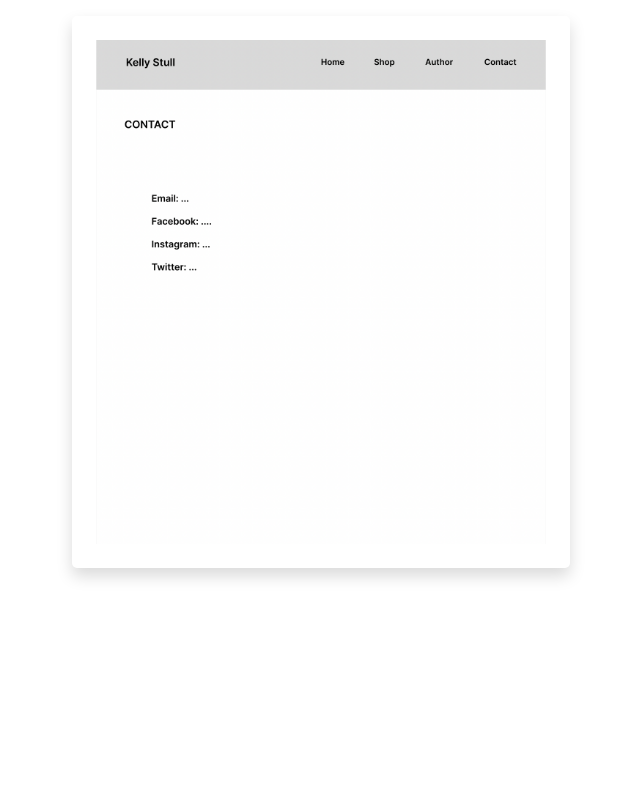
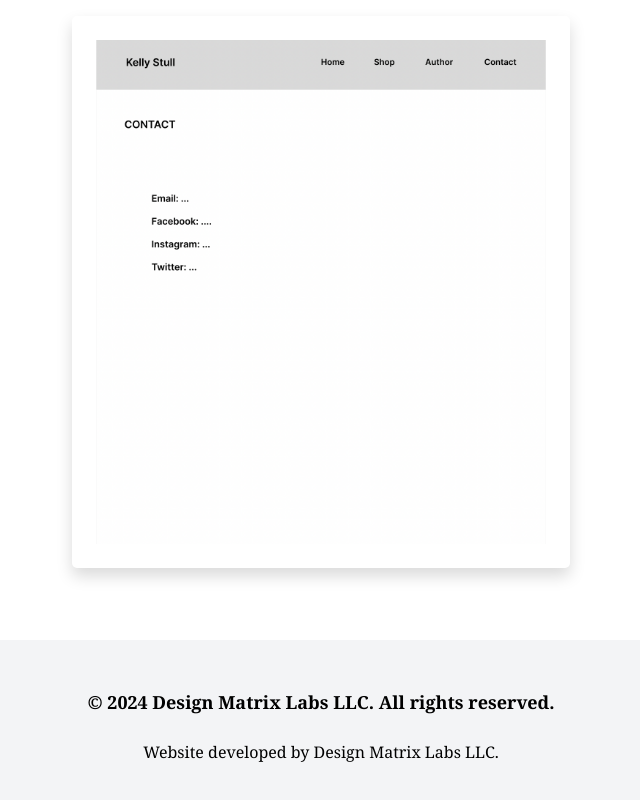
Before and after one commit to MariolaH/Design-Portfolio, a Next.js app: page /WisconsinBucketListBook/prototype in a window 1280 px wide. Shown: the part 2965-3765 px from the top of the page, without its empty margins (319-959 px from the left). Before the commit the page ends 3605 px from the top, so only its background shows below. Built offline with nearby package versions, Linux system fonts and the light colour scheme.

Commit message:
Added footer

```diff
--- a/src/app/WisconsinBucketListBook/HiFi/page.tsx
+++ b/src/app/WisconsinBucketListBook/HiFi/page.tsx
@@ -7,6 +7,7 @@ import ImageCard from "@/app/components/imageCard";
 import ImageAndTextCard from "@/app/components/imageAndTextCard";
 import Link from "next/link";
 import Section from "@/app/components/section";
+import Footer from "@/app/components/footer";
 
 export default function CS1hifi() {
   const scrollToTop = () => {
@@ -114,6 +115,7 @@ export default function CS1hifi() {
       <button id="back-to-top" onClick={scrollToTop}>
         ↑
       </button>
+      < Footer />
     </div>
   );
 }
--- a/src/app/WisconsinBucketListBook/page.tsx
+++ b/src/app/WisconsinBucketListBook/page.tsx
@@ -5,6 +5,7 @@ import Link from "next/link";
 import "/src/app/styles/global.css";
 import Icon from "../icons";
 import LinkCard from "../components/linkCard";
+import Footer from "../components/footer";
 
 export default function WisconsinBucketListBook() {
   return (
@@ -59,6 +60,7 @@ export default function WisconsinBucketListBook() {
         </div>
 
       </section>
+      < Footer />
     </div>
   );
 }
--- a/src/app/WisconsinBucketListBook/prototype/page.tsx
+++ b/src/app/WisconsinBucketListBook/prototype/page.tsx
@@ -7,6 +7,7 @@ import ImageCard from "@/app/components/imageCard";
 import ImageAndTextCard from "@/app/components/imageAndTextCard";
 import Link from "next/link";
 import Section from "@/app/components/section";
+import Footer from "@/app/components/footer";
 
 export default function cs1prototype() {
   const scrollToTop = () => {
@@ -124,6 +125,7 @@ export default function cs1prototype() {
       <button id="back-to-top" onClick={scrollToTop}>
         ↑
       </button>
+      < Footer />
     </div>
   );
 }
```
